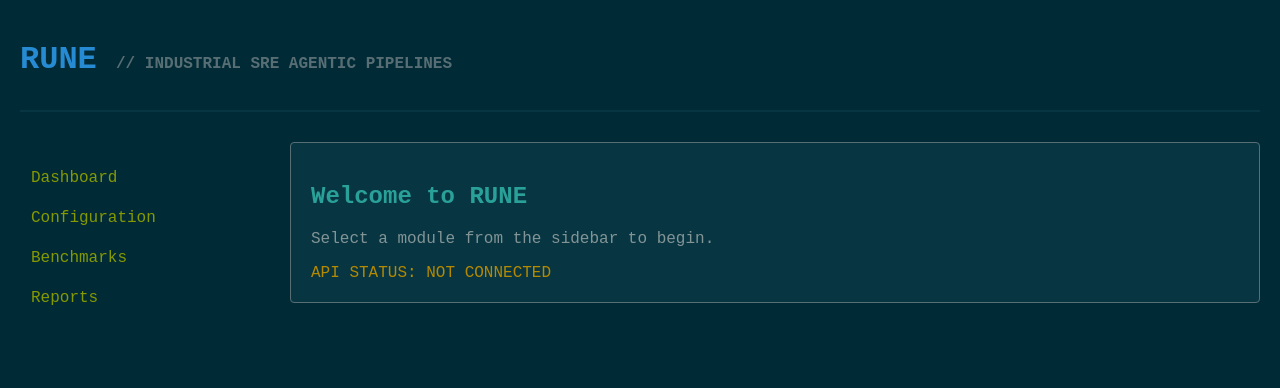
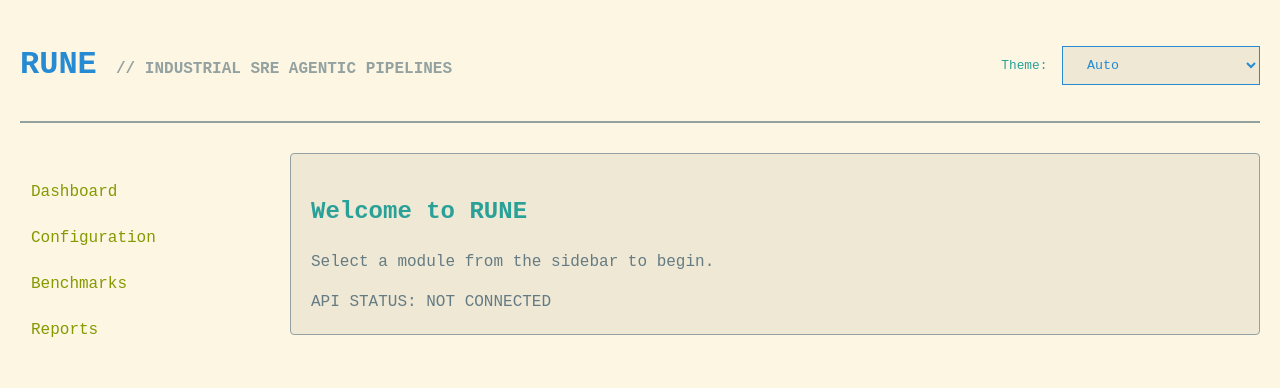
Before and after one commit to lpasquali/rune-ui, a FastAPI app: page / in a window 1280 px wide. Shown: the top 388 px of the page. Run offline with FastAPI, Linux system fonts and the light colour scheme; data that the repository does not hold is empty.

Commit message:
feat: implement theme modes and print stylesheet
Fixes #33

Fixes #34

```diff
--- /dev/null
+++ b/rune_ui/static/css/rune-print.css
@@ -0,0 +1,7 @@
+@media print {
+  nav, header, footer, [data-theme-toggle] { display: none !important; }
+  body { background: white !important; color: black !important; }
+  a[href]::after { content: " (" attr(href) ")"; font-size: 0.85em; }
+  table { border-collapse: collapse; }
+  th, td { border: 1px solid #ccc; padding: 4px 8px; }
+}
--- /dev/null
+++ b/rune_ui/static/css/rune-tokens.css
@@ -0,0 +1,101 @@
+:root {
+  /* Default Auto (Dark) */
+  --bg-color: #002b36;
+  --text-color: #839496;
+  --text-heading: #268bd2;
+  --text-subheading: #2aa198;
+  --border-color: #586e75;
+  --card-bg: #073642;
+  --link-color: #859900;
+  --nav-hover-bg: #073642;
+  --nav-hover-border: #586e75;
+  --button-text: #268bd2;
+  --button-bg: #073642;
+  --button-hover-bg: #268bd2;
+  --button-hover-text: #002b36;
+  --modal-border: #cb4b16;
+  --font-family: 'Fira Code', 'Courier New', Courier, monospace;
+  --letter-spacing: normal;
+  --line-height: 1.5;
+}
+
+[data-theme="dark"] {
+  --bg-color: #002b36;
+  --text-color: #839496;
+  --text-heading: #268bd2;
+  --text-subheading: #2aa198;
+  --border-color: #586e75;
+  --card-bg: #073642;
+  --link-color: #859900;
+  --nav-hover-bg: #073642;
+  --nav-hover-border: #586e75;
+  --button-text: #268bd2;
+  --button-bg: #073642;
+  --button-hover-bg: #268bd2;
+  --button-hover-text: #002b36;
+  --modal-border: #cb4b16;
+}
+
+[data-theme="light"] {
+  --bg-color: #fdf6e3;
+  --text-color: #657b83;
+  --text-heading: #268bd2;
+  --text-subheading: #2aa198;
+  --border-color: #93a1a1;
+  --card-bg: #eee8d5;
+  --link-color: #859900;
+  --nav-hover-bg: #eee8d5;
+  --nav-hover-border: #93a1a1;
+  --button-text: #268bd2;
+  --button-bg: #eee8d5;
+  --button-hover-bg: #268bd2;
+  --button-hover-text: #fdf6e3;
+  --modal-border: #cb4b16;
+}
+
+[data-theme="high-contrast"] {
+  --bg-color: #000000;
+  --text-color: #ffffff;
+  --text-heading: #ffff00;
+  --text-subheading: #00ffff;
+  --border-color: #ffffff;
+  --card-bg: #000000;
+  --link-color: #00ff00;
+  --nav-hover-bg: #333333;
+  --nav-hover-border: #ffffff;
+  --button-text: #000000;
+  --button-bg: #ffff00;
+  --button-hover-bg: #ffffff;
+  --button-hover-text: #000000;
+  --modal-border: #ff0000;
+}
+
+[data-theme="dyslexia-friendly"] {
+  --font-family: 'OpenDyslexic', sans-serif;
+  --letter-spacing: 0.15em;
+  --line-height: 2.0;
+}
+
+[data-theme="reduced-motion"] * {
+  animation: none !important;
+  transition: none !important;
+}
+
+@media (prefers-color-scheme: light) {
+  :root:not([data-theme]), [data-theme="auto"] {
+    --bg-color: #fdf6e3;
+    --text-color: #657b83;
+    --text-heading: #268bd2;
+    --text-subheading: #2aa198;
+    --border-color: #93a1a1;
+    --card-bg: #eee8d5;
+    --link-color: #859900;
+    --nav-hover-bg: #eee8d5;
+    --nav-hover-border: #93a1a1;
+    --button-text: #268bd2;
+    --button-bg: #eee8d5;
+    --button-hover-bg: #268bd2;
+    --button-hover-text: #fdf6e3;
+    --modal-border: #cb4b16;
+  }
+}
--- /dev/null
+++ b/rune_ui/static/css/solarized.css
@@ -0,0 +1,127 @@
+body {
+    background-color: var(--bg-color);
+    color: var(--text-color);
+    font-family: var(--font-family);
+    letter-spacing: var(--letter-spacing);
+    line-height: var(--line-height);
+    margin: 0;
+    padding: 20px;
+    transition: background-color 0.3s, color 0.3s;
+}
+
+header {
+    border-bottom: 2px solid var(--border-color);
+    margin-bottom: 30px;
+    padding-bottom: 10px;
+    display: flex;
+    justify-content: space-between;
+    align-items: center;
+}
+
+h1 { color: var(--text-heading); }
+h2 { color: var(--text-subheading); }
+
+.container {
+    display: grid;
+    grid-template-columns: 250px 1fr;
+    gap: 20px;
+}
+
+nav ul {
+    list-style: none;
+    padding: 0;
+}
+
+nav a {
+    color: var(--link-color);
+    text-decoration: none;
+    display: block;
+    padding: 10px;
+    border: 1px solid transparent;
+}
+
+nav a:hover {
+    border-color: var(--nav-hover-border);
+    background: var(--nav-hover-bg);
+}
+
+.card {
+    background: var(--card-bg);
+    padding: 20px;
+    border-radius: 4px;
+    border: 1px solid var(--border-color);
+}
+
+button, select {
+    background: var(--button-bg);
+    color: var(--button-text);
+    border: 1px solid var(--button-text);
+    padding: 10px 20px;
+    cursor: pointer;
+    font-family: inherit;
+}
+
+button:hover {
+    background: var(--button-hover-bg);
+    color: var(--button-hover-text);
+}
+
+.modal {
+    position: fixed;
+    top: 50%;
+    left: 50%;
+    transform: translate(-50%, -50%);
+    background: var(--bg-color);
+    border: 2px solid var(--modal-border);
+    padding: 40px;
+    z-index: 1000;
+    box-shadow: 0 0 20px rgba(0,0,0,0.5);
+}
+
+.overlay {
+    position: fixed;
+    top: 0;
+    left: 0;
+    width: 100%;
+    height: 100%;
+    background: rgba(0,0,0,0.7);
+    z-index: 999;
+}
+
+table {
+    width: 100%;
+    border-collapse: collapse;
+    margin-top: 10px;
+}
+
+th {
+    text-align: left;
+    padding: 10px;
+    border-bottom: 2px solid var(--border-color);
+    color: var(--text-heading);
+}
+
+td {
+    padding: 10px;
+    border-bottom: 1px solid var(--border-color);
+}
+
+code {
+    background: var(--bg-color);
+    padding: 2px 6px;
+    border-radius: 3px;
+    font-family: var(--font-family);
+}
+
+input[type="text"],
+input[type="number"] {
+    background: var(--bg-color);
+    color: var(--text-color);
+    border: 1px solid var(--border-color);
+    padding: 8px;
+    font-family: inherit;
+}
+
+label {
+    color: var(--text-subheading);
+}
--- a/rune_ui/static/solarized.css
+++ /dev/null
@@ -1,141 +0,0 @@
-:root {
-    /* Solarized Dark (default) */
-    --base03: #002b36;
-    --base02: #073642;
-    --base01: #586e75;
-    --base00: #657b83;
-    --base0: #839496;
-    --base1: #93a1a1;
-    --base2: #eee8d5;
-    --base3: #fdf6e3;
-    --yellow: #b58900;
-    --orange: #cb4b16;
-    --red: #dc322f;
-    --magenta: #d33682;
-    --violet: #6c71c4;
-    --blue: #268bd2;
-    --cyan: #2aa198;
-    --green: #859900;
-}
-
-body {
-    background-color: var(--base03);
-    color: var(--base0);
-    font-family: 'Fira Code', 'Courier New', Courier, monospace;
-    margin: 0;
-    padding: 20px;
-}
-
-header {
-    border-bottom: 2px solid var(--base02);
-    margin-bottom: 30px;
-    padding-bottom: 10px;
-}
-
-h1 { color: var(--blue); }
-h2 { color: var(--cyan); }
-
-.container {
-    display: grid;
-    grid-template-columns: 250px 1fr;
-    gap: 20px;
-}
-
-nav ul {
-    list-style: none;
-    padding: 0;
-}
-
-nav a {
-    color: var(--green);
-    text-decoration: none;
-    display: block;
-    padding: 10px;
-    border: 1px solid transparent;
-}
-
-nav a:hover {
-    border-color: var(--base01);
-    background: var(--base02);
-}
-
-.card {
-    background: var(--base02);
-    padding: 20px;
-    border-radius: 4px;
-    border: 1px solid var(--base01);
-}
-
-button {
-    background: var(--base02);
-    color: var(--blue);
-    border: 1px solid var(--blue);
-    padding: 10px 20px;
-    cursor: pointer;
-    font-family: inherit;
-}
-
-button:hover {
-    background: var(--blue);
-    color: var(--base03);
-}
-
-.modal {
-    position: fixed;
-    top: 50%;
-    left: 50%;
-    transform: translate(-50%, -50%);
-    background: var(--base03);
-    border: 2px solid var(--orange);
-    padding: 40px;
-    z-index: 1000;
-    box-shadow: 0 0 20px rgba(0,0,0,0.5);
-}
-
-.overlay {
-    position: fixed;
-    top: 0;
-    left: 0;
-    width: 100%;
-    height: 100%;
-    background: rgba(0,0,0,0.7);
-    z-index: 999;
-}
-
-table {
-    width: 100%;
-    border-collapse: collapse;
-    margin-top: 10px;
-}
-
-th {
-    text-align: left;
-    padding: 10px;
-    border-bottom: 2px solid var(--base02);
-    color: var(--blue);
-}
-
-td {
-    padding: 10px;
-    border-bottom: 1px solid var(--base02);
-}
-
-code {
-    background: var(--base03);
-    padding: 2px 6px;
-    border-radius: 3px;
-    font-family: 'Fira Code', 'Courier New', Courier, monospace;
-}
-
-input[type="text"],
-input[type="number"] {
-    background: var(--base03);
-    color: var(--base0);
-    border: 1px solid var(--base01);
-    padding: 8px;
-    font-family: inherit;
-}
-
-label {
-    color: var(--base1);
-}
--- a/rune_ui/templates/base.html
+++ b/rune_ui/templates/base.html
@@ -5,11 +5,46 @@
     <meta name="viewport" content="width=device-width, initial-scale=1.0">
     <title>RUNE — Reliability Use-case Numeric Evaluator</title>
     <script src="https://unpkg.com/htmx.org@2.0.0"></script>
-    <link rel="stylesheet" href="/static/solarized.css">
+    <link rel="stylesheet" href="/static/css/rune-tokens.css">
+    <link rel="stylesheet" href="/static/css/solarized.css">
+    <link rel="stylesheet" href="/static/css/rune-print.css" media="print">
+    <script>
+        // Apply theme early to prevent flash
+        (function() {
+            var theme = localStorage.getItem('rune-theme') || 'auto';
+            if (theme !== 'auto') {
+                document.documentElement.setAttribute('data-theme', theme);
+            }
+        })();
+
+        function setTheme(theme) {
+            localStorage.setItem('rune-theme', theme);
+            if (theme === 'auto') {
+                document.documentElement.removeAttribute('data-theme');
+            } else {
+                document.documentElement.setAttribute('data-theme', theme);
+            }
+        }
+    </script>
 </head>
 <body>
     <header>
-        <h1>RUNE <small style="font-size: 0.5em; color: var(--base01)">// INDUSTRIAL SRE AGENTIC PIPELINES</small></h1>
+        <h1>RUNE <small style="font-size: 0.5em; color: var(--border-color)">// INDUSTRIAL SRE AGENTIC PIPELINES</small></h1>
+        <div data-theme-toggle>
+            <label for="theme-selector" style="font-size: 0.8em; margin-right: 5px;">Theme:</label>
+            <select id="theme-selector" onchange="setTheme(this.value)">
+                <option value="auto">Auto</option>
+                <option value="light">Light</option>
+                <option value="dark">Dark</option>
+                <option value="high-contrast">High Contrast</option>
+                <option value="dyslexia-friendly">Dyslexia Friendly</option>
+                <option value="reduced-motion">Reduced Motion</option>
+                <option value="print">Print</option>
+            </select>
+            <script>
+                document.getElementById('theme-selector').value = localStorage.getItem('rune-theme') || 'auto';
+            </script>
+        </div>
     </header>
 
     <div class="container">
```
